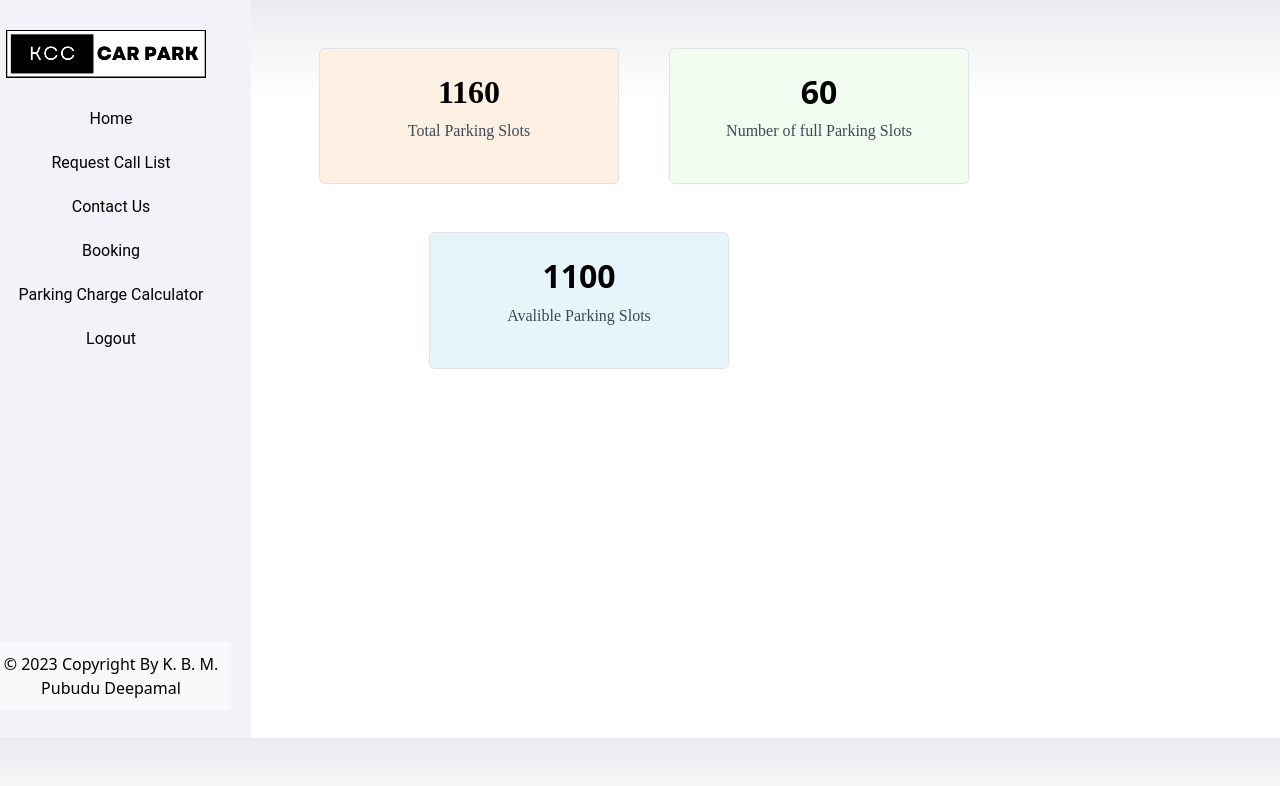
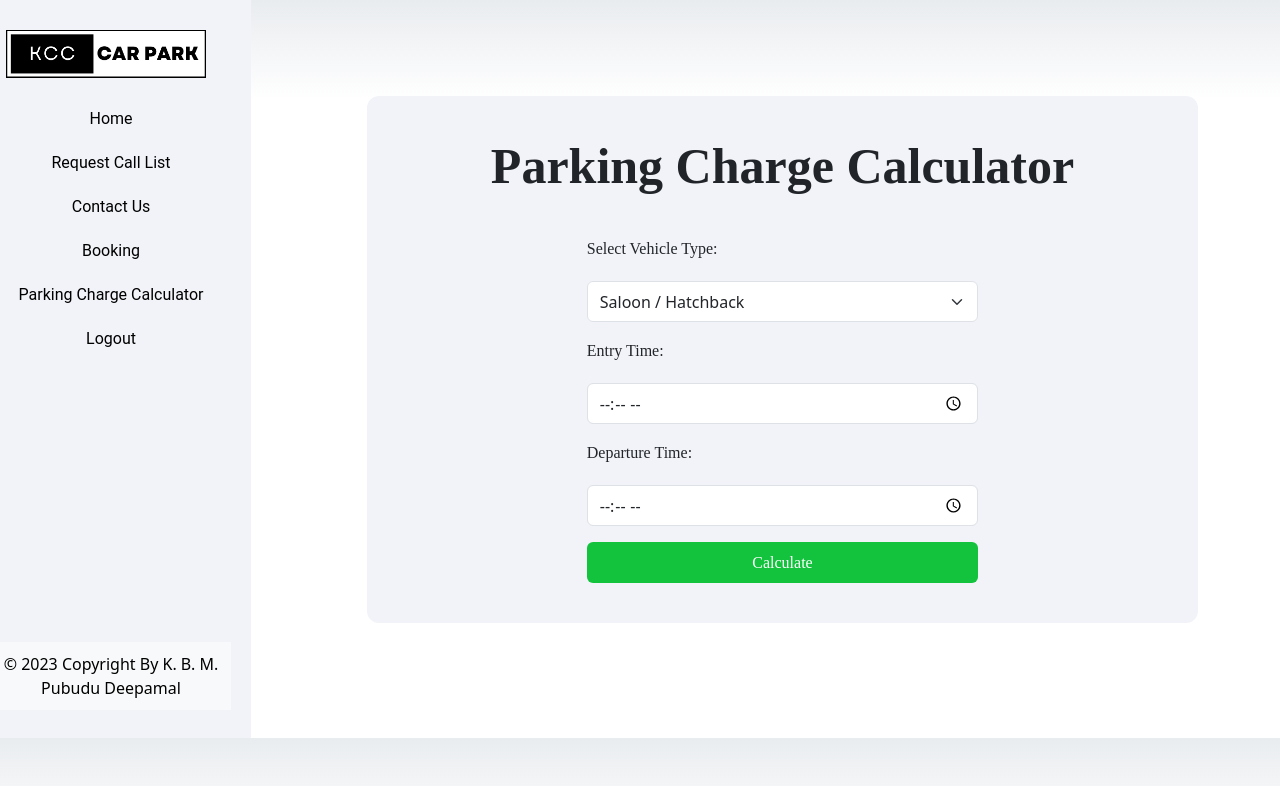
Before and after one commit to PubuduDeepamal/KCC, a React (Create React App) app: page /Admincostcal in a window 1280 px wide. Shown: the top 786 px of the page. Built offline with nearby package versions, Linux system fonts and the light colour scheme.

Commit message:
Update Dashboard.js

```diff
--- a/src/Components/Admin/Dashboard.js
+++ b/src/Components/Admin/Dashboard.js
@@ -2,6 +2,7 @@ import React from 'react';
 import 'bootstrap/dist/css/bootstrap.min.css';
 import '../../Css/Sidebar.css';
 import { Container, Row, Col } from 'react-bootstrap';
+import Costcal from '../../Components/Booking/Costcal'
 
 const Dashboard = () => {
   const handleLogout = () => {
@@ -65,31 +66,8 @@ const Dashboard = () => {
         </Col>
 
         <Col md={9} className="contact-form">
-          <div className="container px-4 py-5">
-            <Row className="row-cols-1 row-cols-lg-3">
-              <div className="feature-box p-4 border1 rounded1 mb-5" id="featured-30" >
-                <h3 className="fs-2 text-body-emphasis" id="titleicon">
-                  <b> 1160</b>
-                </h3>
-                <p id="titleicon"> Total Parking Slots</p>
-              </div>
-
-              <div className="feature-box p-4 border2 rounded1 mb-5" id="featured-31">
-                <h3 className="fs-2 text-body-emphasis" id="titleicon31">
-                  <b>60</b>
-                </h3>
-                <p id="titleicon">Number of full Parking Slots</p>
-              </div>
-
-              <div className="feature-box p-4 border3 rounded1 mb-5" id="featured-32">
-                <h3 className="fs-2 text-body-emphasis" id="titleicon31">
-                  <b>1100 </b>
-                </h3>
-                <p id="titleicon">Avalible  Parking Slots</p>
-              </div>
-
-            </Row>
-          </div>
+          <br></br><br></br>
+                <Costcal/>
         </Col>
       </Row>
     </Container>
```
